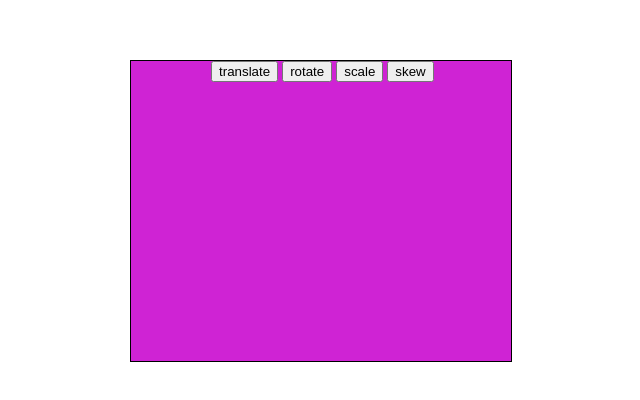
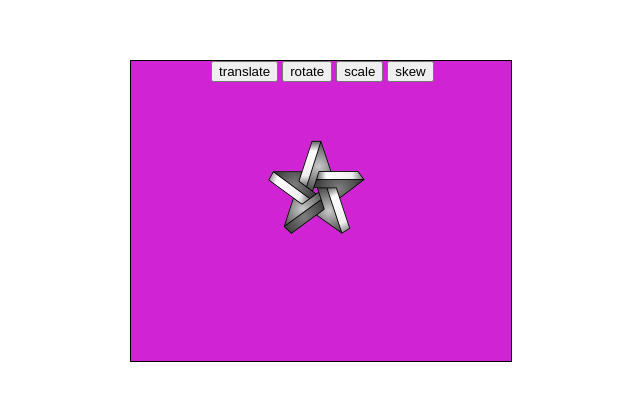
Before and after one commit to sandhya882/CSS11-transforms, a plain HTML site: page index.html in a window 1280 px wide. Shown: the part 140-540 px from the top of the page, without its empty margins (378-1018 px from the left). Drawn offline with Linux system fonts and the light colour scheme.

Commit message:
Update index.html

```diff
--- a/index.html
+++ b/index.html
@@ -40,7 +40,7 @@
     <button class="b">rotate</button>
     <button class="c">scale</button>
     <button class="d">skew</button><br>
-    <img src="../imgandsongs/star.jpg" alt="" width="100px">
+    <img src="star.jpg" alt="" width="100px">
     </div>
 
 </body>
```
